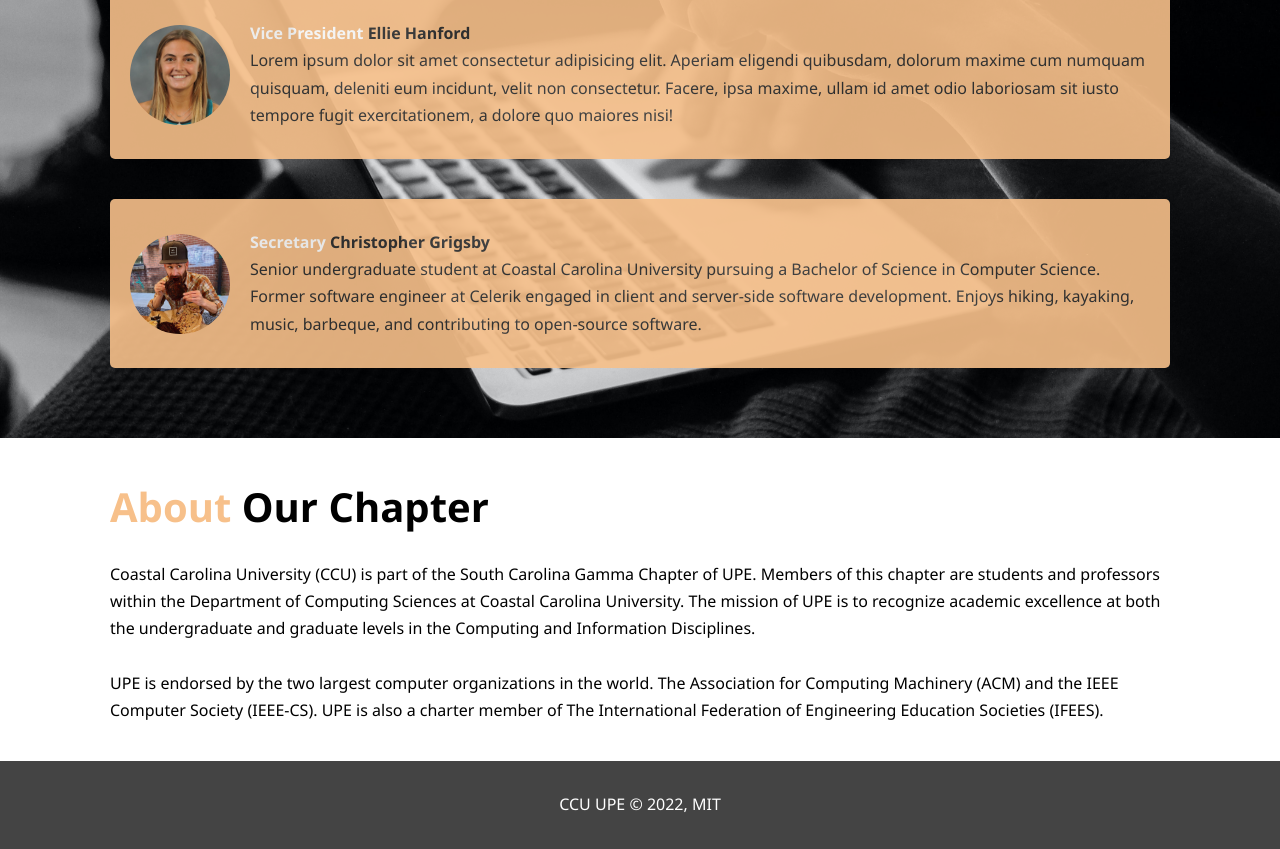
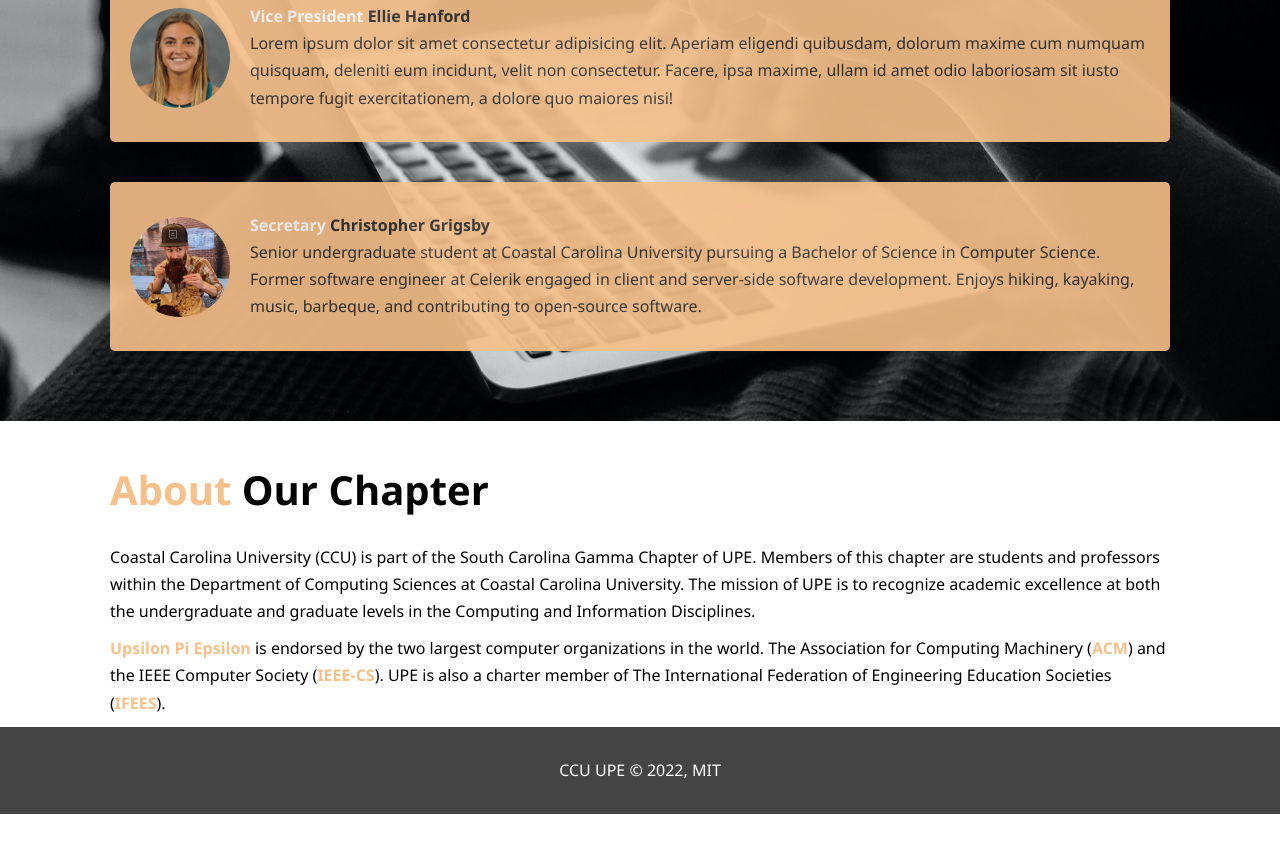
Before and after one commit to c-grigsby/upsilon-pi-epsilon, a plain HTML site: page frontend/about.html in a window 1280 px wide. Shown: the part 921-1770 px from the top of the page. After the commit the page ends 1735 px from the top, so only its background shows below. Drawn offline with Linux system fonts and the light colour scheme; some packages are replaced by stand-ins of ours.

Commit message:
feat(about): add site links (#8)

```diff
--- a/frontend/about.html
+++ b/frontend/about.html
@@ -48,7 +48,8 @@
             is the express purpose of Upsilon Pi Epsilon (UPE) to promote the
             computing and information disciplines and to encourage their
             contribution to the enhancement of knowledge.
-            <br /><br />
+          </p>
+          <p class="second-info">
             UPE was first organized at Texas A&M University, College Station,
             Texas, in 1967. The international honor society now consists of over
             300 chapters at various colleges and universities in North America
@@ -135,12 +136,26 @@
             Carolina University. The mission of UPE is to recognize academic
             excellence at both the undergraduate and graduate levels in the
             Computing and Information Disciplines.
-            <br /><br />
-            UPE is endorsed by the two largest computer organizations in the
-            world. The Association for Computing Machinery (ACM) and the IEEE
-            Computer Society (IEEE-CS). UPE is also a charter member of The
-            International Federation of Engineering Education Societies (IFEES).
-            <br /><br />
+          </p>
+          <p>
+            <a class="text-primary" href="https://upe.acm.org/"
+              >Upsilon Pi Epsilon</a
+            >
+            is endorsed by the two largest computer organizations in the world.
+            The Association for Computing Machinery (<a
+              class="text-primary"
+              href="https://www.acm.org/"
+              >ACM</a
+            >) and the IEEE Computer Society (<a
+              class="text-primary"
+              href="https://www.computer.org/"
+              >IEEE-CS</a
+            >). UPE is also a charter member of The International Federation of
+            Engineering Education Societies (<a
+              class="text-primary"
+              href="https://www.ifees.net/"
+              >IFEES</a
+            >).
           </p>
         </div>
       </div>
--- a/frontend/css/style.css
+++ b/frontend/css/style.css
@@ -224,7 +224,7 @@ p {
   float: right;
   width: 50%;
   min-height: 100%;
-  margin-top: 56px;
+  margin-top: 49px;
 }
 
 #about-info .info-right img {
@@ -282,6 +282,10 @@ p {
   margin-top: 45px;
   width: 100%;
   min-height: 100%;
+}
+
+p a {
+  font-weight: 700;
 }
 
 /* Contact Form */
```
Also changed, not shown: frontend/events.html (+1 -1 lines).
